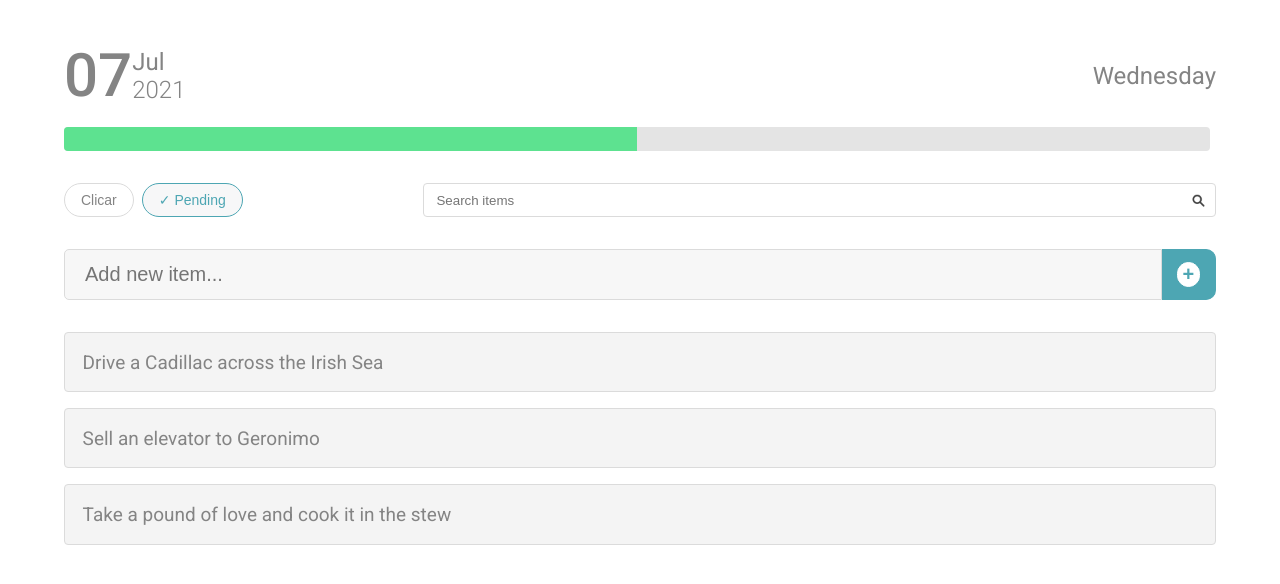
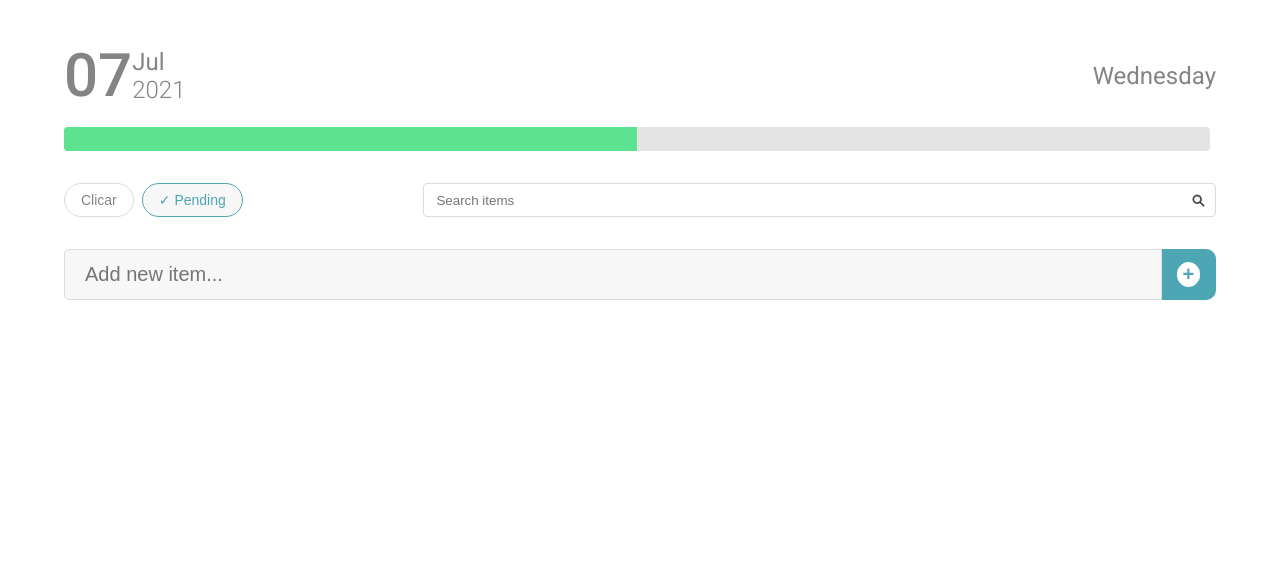
Before and after one commit to sizebay/frontend-challenge, a React (Create React App) app in the folder sizebayfront/: page / in a window 1280 px wide. Shown: the top 584 px of the page. Built offline with nearby package versions, Linux system fonts and the light colour scheme.

Commit message:
Adding context and reorganizating components

```diff
--- /dev/null
+++ b/sizebayfront/src/components/ItemBar/index.js
@@ -0,0 +1,36 @@
+import React, { useState, useContext } from 'react';
+
+import { itemContext } from '../../contexts/ItemProvider';
+
+import { Wrapper, Input, Button } from './styles';
+
+export default function ItemBar() {
+  const { itemText, setText, itemsCollection, setItemsCollection } = useContext(itemContext);
+
+  function handleItemText(e) {
+    setText(e.target.value);
+  }
+
+  function addItem() {
+    setItemsCollection(prevState => {
+      return [...prevState, itemText]
+    });
+  }
+
+  return (
+    <Wrapper>
+      <Input
+        type="text"
+        placeholder="Add new item..."
+        onChange={handleItemText}
+      />
+      <Button
+        onClick={addItem}
+      >
+        <div id="border">
+          +
+        </div>
+      </Button>
+    </Wrapper>
+  );
+}
--- a/sizebayfront/src/components/ItemBox/styles.js
+++ b/sizebayfront/src/components/ItemBox/Item.js
@@ -16,5 +16,11 @@ export const Item = styled.span`
     &:last-child {
       margin-bottom: 0;
     }
+
+    @media screen and (max-width: 768px) {
+      &:last-child {
+        margin-bottom: 1rem;
+      }
+    }
   }
 `;
--- a/sizebayfront/src/components/ItemBox/ItemBar/index.js
+++ /dev/null
@@ -1,20 +0,0 @@
-import React from 'react';
-
-import { Wrapper, Input, Button } from './styles';
-
-export default function ItemBar() {
-
-  return (
-    <Wrapper>
-      <Input
-        type="text"
-        placeholder="Add new item..."
-      />
-      <Button>
-        <div id="border">
-          +
-        </div>
-      </Button>
-    </Wrapper>
-  );
-}
--- a/sizebayfront/src/components/ItemBox/index.js
+++ b/sizebayfront/src/components/ItemBox/index.js
@@ -1,39 +1,22 @@
-// import React, { useState } from 'react';
-import React from 'react';
+import React, { useState, useContext } from 'react';
 
-import ItemBar from './ItemBar';
+import { itemContext } from '../../contexts/ItemProvider';
 
-import { Item } from './styles';
+import ItemBar from '../ItemBar';
+import { Item } from './Item';
 
 export default function ItemBox() {
-  // const [item, setItem] = useState('');
-  // const [itemsInventory, setItemsInventory] = useState([]);
-
-  // function handleItem(e) {
-  //   setItem(e);
-  // }
-
-  // function handleAddItem(e) {
-  //   e.preventDefault();
-
-  //   if (item) {
-  //     setItemsInventory(prevState => [...prevState, item])
-  //   }
-  // }
+  const { itemsCollection } = useContext(itemContext);
 
   return (
     <>
       <ItemBar />
 
-      <Item>
-        Drive a Cadillac across the Irish Sea
-      </Item>
-      <Item>
-        Sell an elevator to Geronimo
-      </Item>
-      <Item>
-        Take a pound of love and cook it in the stew
-      </Item>
+      {itemsCollection.map((item, index) => (
+        <Item key={index}>
+          {item}
+        </Item>
+      ))}
     </>
   );
 }
--- a/sizebayfront/src/components/Layout/index.js
+++ b/sizebayfront/src/components/Layout/index.js
@@ -1,4 +1,6 @@
 import React from 'react';
+
+import { ItemProvider } from '../../contexts/ItemProvider';
 
 import Header from '../Header';
 import SearchBox from '../SearchBox';
@@ -6,10 +8,10 @@ import ItemBox from '../ItemBox';
 
 export default function Layout() {
   return (
-    <>
+    <ItemProvider>
       <Header />
       <SearchBox />
       <ItemBox />
-    </>
+    </ItemProvider>
   );
 }
--- /dev/null
+++ b/sizebayfront/src/contexts/ItemProvider.js
@@ -0,0 +1,23 @@
+import React, { useState, createContext } from 'react';
+
+// Contexto irá centralizar os states e compartilhar ele entre os componentes.
+
+export const itemContext = createContext();
+
+export function ItemProvider(props) {
+  const [itemText, setItemText] = useState('');
+  const [itemsCollection, setItemsCollection] = useState([]);
+
+  return (
+    <itemContext.Provider
+      value={{
+        itemText,
+        setText: setItemText,
+        itemsCollection,
+        setItemsCollection
+      }}
+    >
+      {props.children}
+    </itemContext.Provider>
+  );
+}
```
Also changed, not shown: sizebayfront/src/components/ItemBar/styles.js (renamed from sizebayfront/src/components/ItemBox/ItemBar/styles.js).
